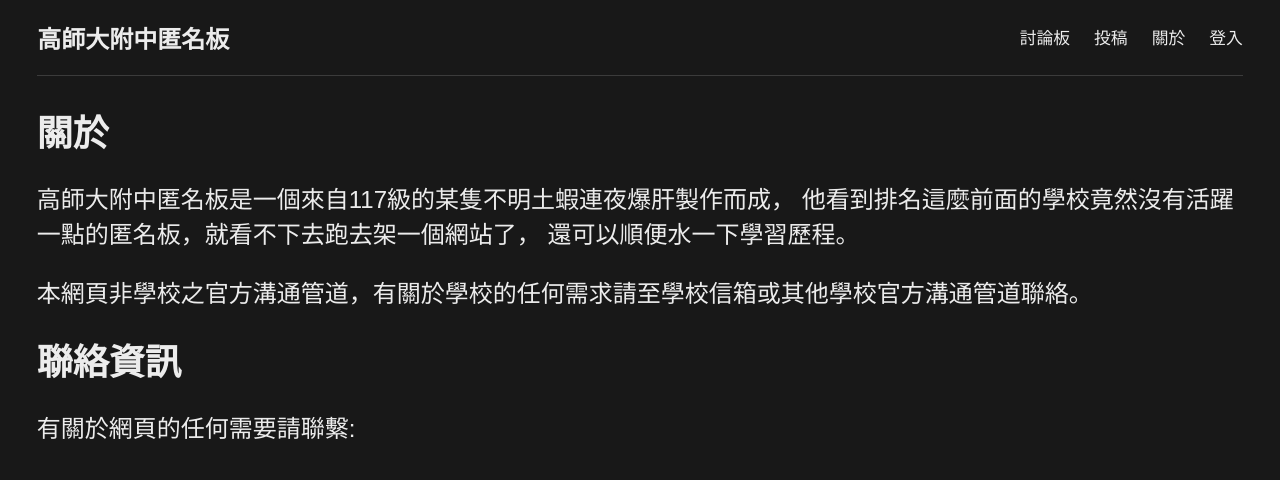
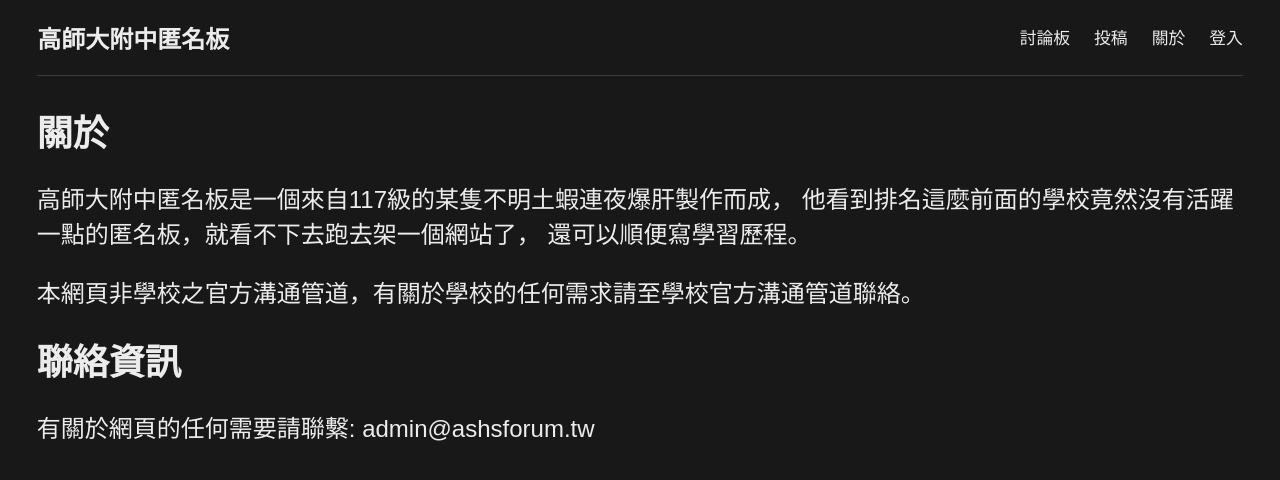
Before and after one commit to ShihKuanChen/ashs_forum, a Vue app in the folder ashs_forum_front/: page /about in a window 1280 px wide. Shown: the top 480 px of the page. Built offline with nearby package versions, Linux system fonts and the light colour scheme; no server answers; a web font is replaced by a local one; what vue3-google-login would draw is missing.

Commit message:
edit about page

```diff
--- a/ashs_forum_front/src/views/AboutView.vue
+++ b/ashs_forum_front/src/views/AboutView.vue
@@ -2,13 +2,13 @@
   <h1>關於</h1>
   <p>高師大附中匿名板是一個來自117級的某隻不明土蝦連夜爆肝製作而成，
       他看到排名這麼前面的學校竟然沒有活躍一點的匿名板，就看不下去跑去架一個網站了，
-      還可以順便水一下學習歷程。
+      還可以順便寫學習歷程。
   </p>
 
-  <p>本網頁非學校之官方溝通管道，有關於學校的任何需求請至學校信箱或其他學校官方溝通管道聯絡。</p>
+  <p>本網頁非學校之官方溝通管道，有關於學校的任何需求請至學校官方溝通管道聯絡。</p>
 
   <h1>聯絡資訊</h1>
-  <p>有關於網頁的任何需要請聯繫: </p>
+  <p>有關於網頁的任何需要請聯繫: admin@ashsforum.tw</p>
 </template>
 
 <style></style>
```
